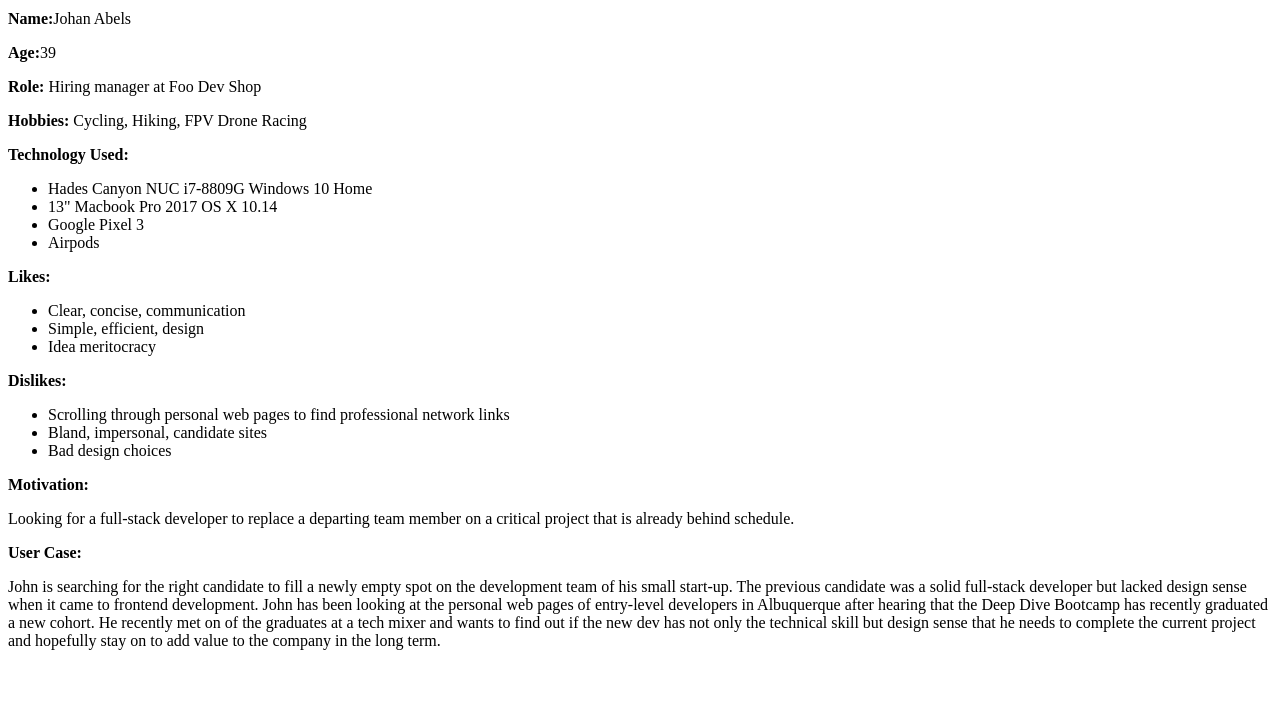
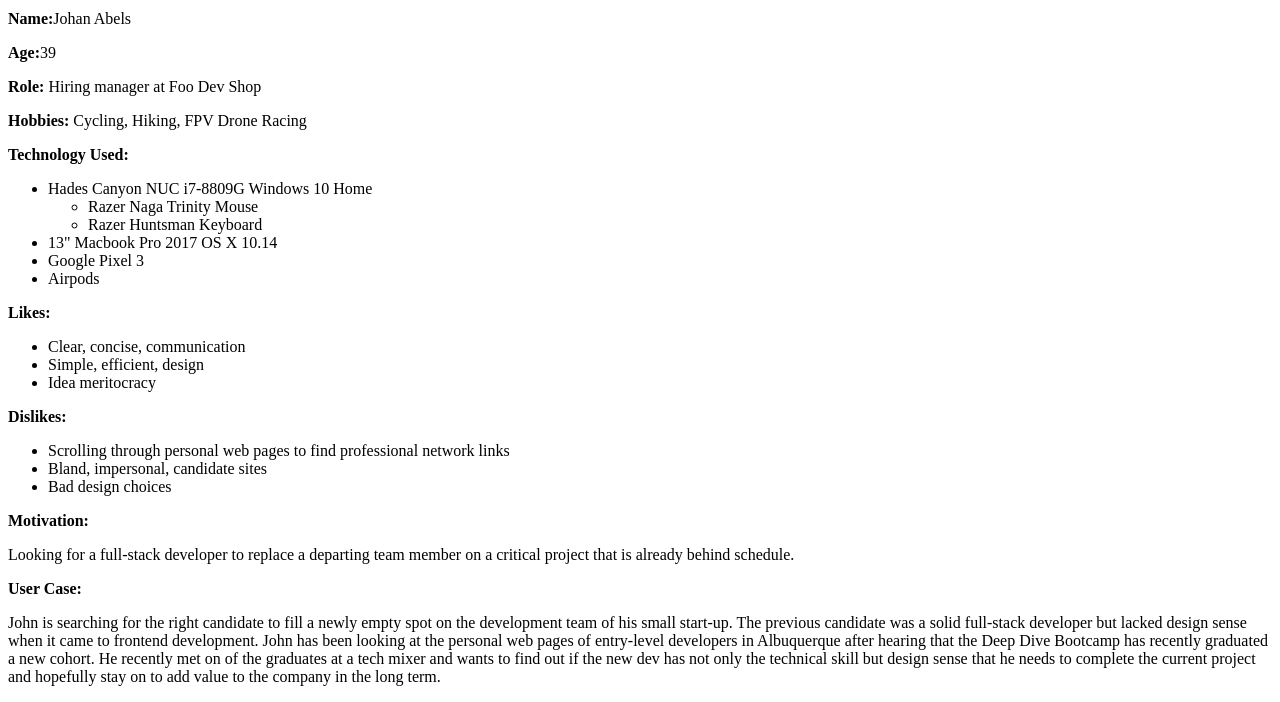
Before and after one commit to Dnakitare/my-pwp-daniel-nakitare, a PHP site: page /milestone-1.php in a window 1280 px wide. Shown: the part 324-1026 px from the top of the page. Before the commit the page ends 974 px from the top, so only its background shows below. Run offline with PHP 8.4, Linux system fonts and the light colour scheme.

Commit message:
Persona continued Use Case

```diff
--- a/public_html/documentation/milestone-1.php
+++ b/public_html/documentation/milestone-1.php
@@ -19,6 +19,10 @@
 		<p><strong>Technology Used:</strong></p>
 			<ul>
 				<li>Hades Canyon NUC i7-8809G Windows 10 Home</li>
+				<ul>
+					<li>Razer Naga Trinity Mouse</li>
+					<li>Razer Huntsman Keyboard</li>
+				</ul>
 				<li>13" Macbook Pro 2017 OS X 10.14</li>
 				<li>Google Pixel 3</li>
 				<li>Airpods</li>
```
